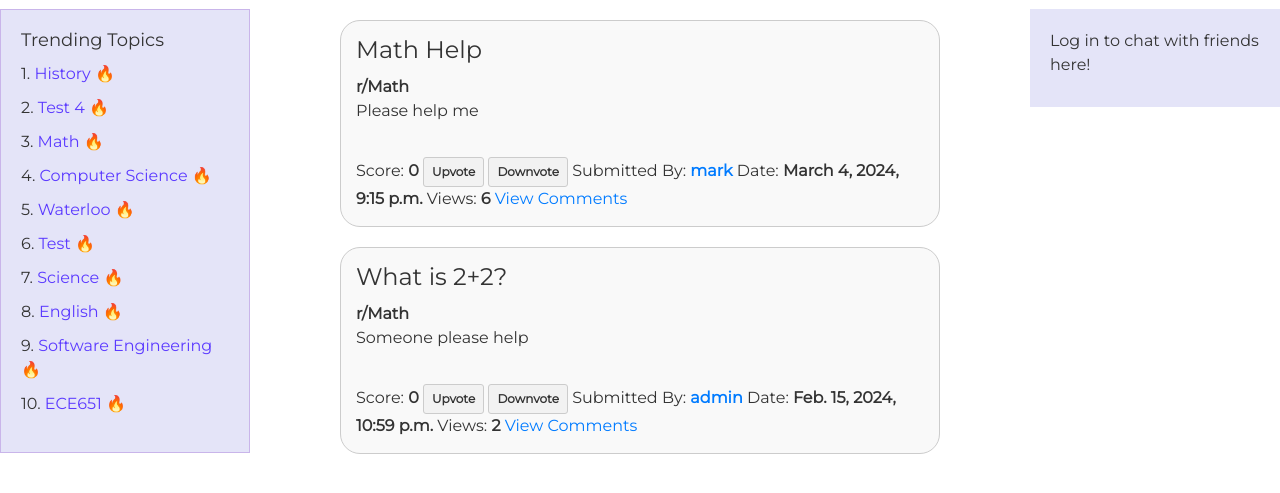
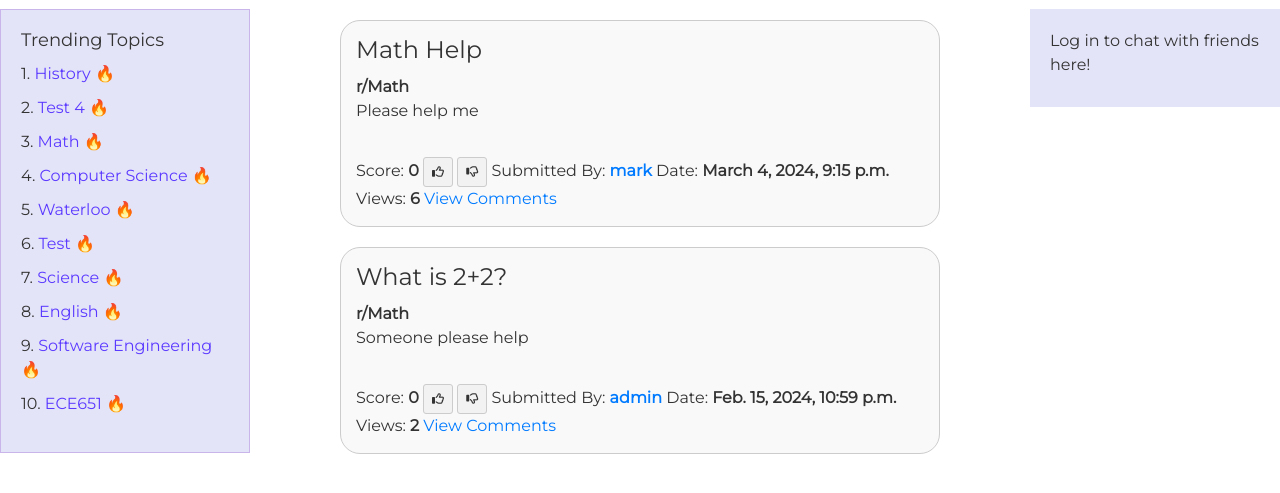
Before and after one commit to JimmyBu/PublishingWebsite, a Django app: page /topic/12/ in a window 1280 px wide. Shown: the part 91-584 px from the top of the page. Run offline with Django 5.2, Linux system fonts and the light colour scheme; data comes from the database, SQL or seed files in the repository; both versions use the stored data as it was after the commit; some libraries are stand-ins or nearby versions.

Commit message:
Fixed UI

```diff
--- a/QuestionHub/templates/topic_detail.html
+++ b/QuestionHub/templates/topic_detail.html
@@ -13,19 +13,20 @@
             Score: <b>{{ post.score }}</b>
             {% if not post in post_vote_list %}
 
-            <a href="{% url 'upvote_post' post.id 'U' %}" class="vote-btn upvote-btn">Upvote</a>
-            <a href="{% url 'upvote_post' post.id 'D' %}" class="vote-btn downvote-btn">Downvote</a>
+
+            <a href="{% url 'upvote_post' post.id 'U' %}" class="vote-btn upvote-btn"><i class="fa-regular fa-thumbs-up"></i></a>
+            <a href="{% url 'upvote_post' post.id 'D' %}" class="vote-btn downvote-btn"><i class="fa-regular fa-thumbs-down"></i></a>
 
             {% else %}
             {% for vote in user_votes %}
             {% if vote.post == post %}
                 {% if vote.vote_type == 'U' %}
-                    <a href="{% url 'upvote_post' post.id 'U' %}" class="vote-btn upvote-btn--undo">Undo Upvote</a>
-                    <a href="{% url 'upvote_post' post.id 'D' %}" class="vote-btn downvote-btn">Downvote</a>
+                    <a href="{% url 'upvote_post' post.id 'U' %}" class="vote-btn upvote-btn--undo"><i class="fa-solid fa-thumbs-up"></i></a>
+                    <a href="{% url 'upvote_post' post.id 'D' %}" class="vote-btn downvote-btn"><i class="fa-regular fa-thumbs-down"></i></a>
                 {% endif %}
                 {% if vote.vote_type == 'D' %}
-                    <a href="{% url 'upvote_post' post.id 'U' %}" class="vote-btn upvote-btn">Upvote</a>
-                    <a href="{% url 'upvote_post' post.id 'D' %}" class="vote-btn downvote-btn--undo">Undo Downvote</a>
+                    <a href="{% url 'upvote_post' post.id 'U' %}" class="vote-btn upvote-btn"><i class="fa-regular fa-thumbs-up"></i></a>
+                    <a href="{% url 'upvote_post' post.id 'D' %}" class="vote-btn downvote-btn--undo"><i class="fa-solid fa-thumbs-down"></i></a>
                 {% endif %}
             {% endif %}
         {% endfor %}
```
Also changed, not shown: db.sqlite3.
